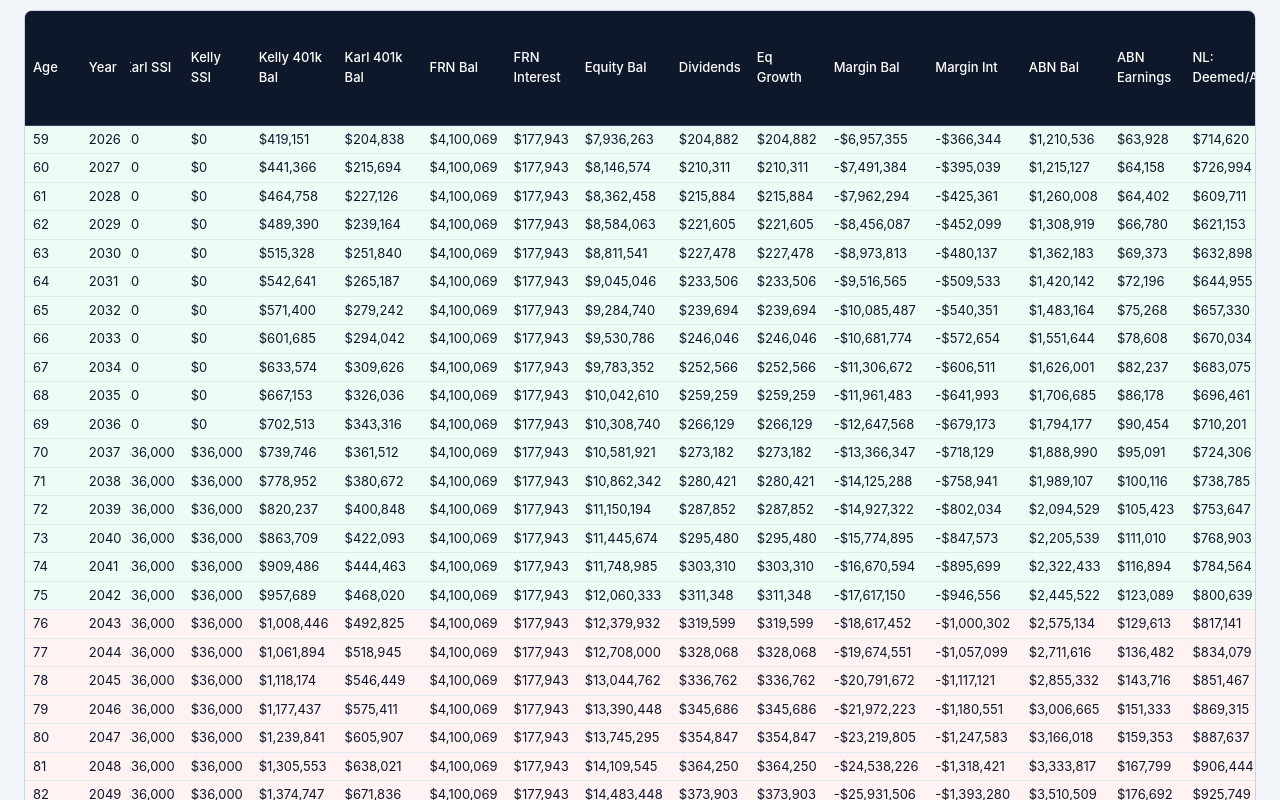
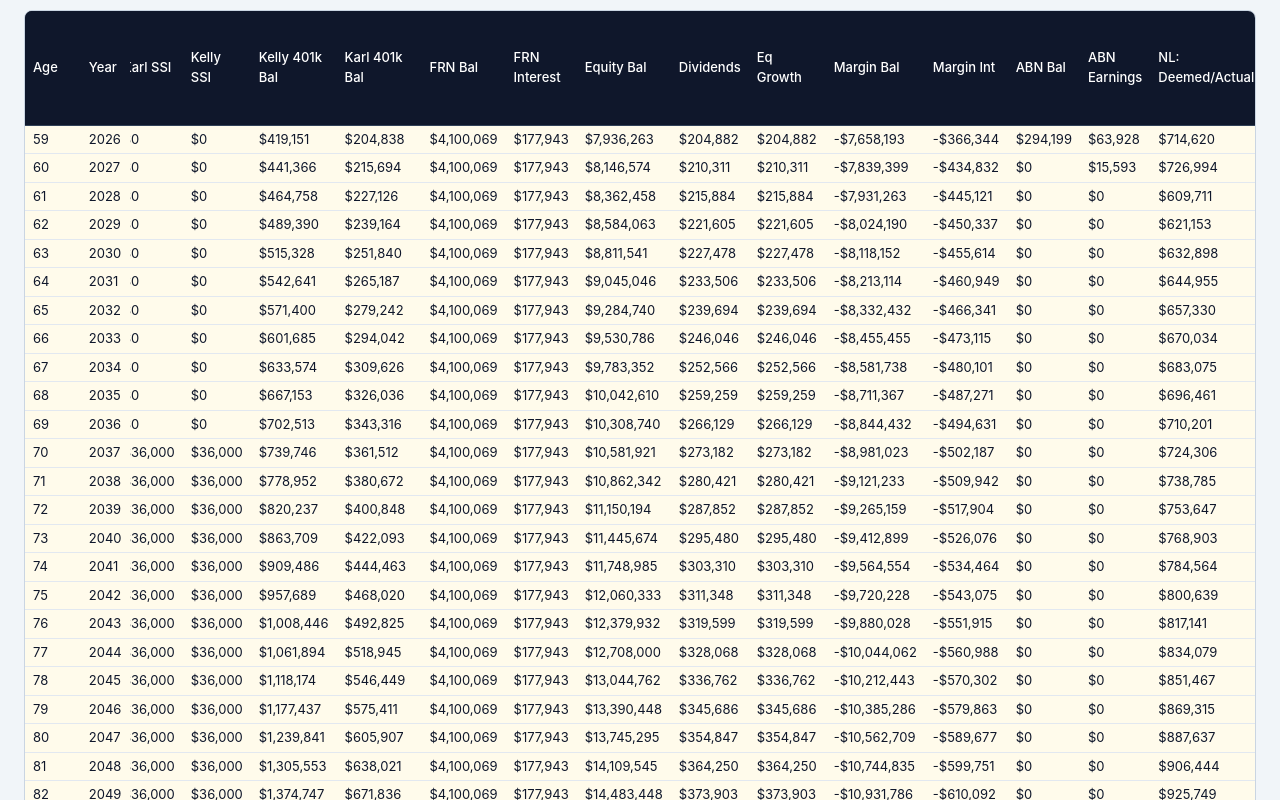
Before and after one commit to KCALLC/retirement-calculator, a Next.js app: page / in a window 1280 px wide. Shown: the part 840-1640 px from the top of the page. Built offline with nearby package versions, Linux system fonts and the light colour scheme.

Commit message:
v6: Fix critical bug - FRN interest and dividends now reduce margin balance (cash income flows into JPM account)

```diff
--- a/src/app/page.tsx
+++ b/src/app/page.tsx
@@ -216,9 +216,15 @@ function runOneScenario(inputs: Inputs, baseWithdrawal: number, scenario: 'NL' |
     abn += abnEarnings;
     kelly401k += kelly401kEarn;
     karl401k += karl401kEarn;
-    margin += marginInt;
 
-    // Tax is paid — increases margin (it's a cash outflow funded same as withdrawals)
+    // JPM cash flows: income credits reduce margin, interest increases it
+    // FRN interest + dividends flow into JPM account (reduce margin)
+    // Margin interest capitalizes (increases margin)
+    margin += marginInt;       // Interest charged
+    margin -= frnInterest;     // FRN interest credited to account
+    margin -= dividends;       // Dividends credited to account
+
+    // Tax is paid from portfolio (same 70/30 split)
     margin += tax * (inputs.jpmWithdrawalShare / 100);
     abn -= tax * (1 - inputs.jpmWithdrawalShare / 100);
     abn = Math.max(0, abn);
```
